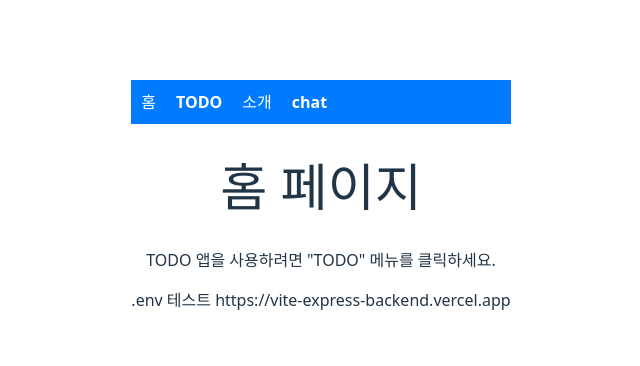
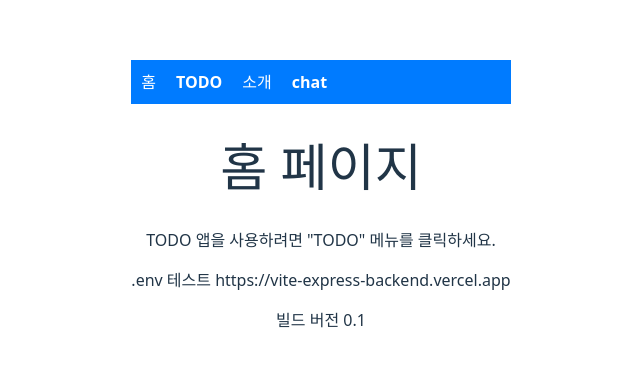
Before and after one commit to SooHwanIT/vite-express, a React (Vite) app in the folder frontend/: page / in a window 1280 px wide. Shown: the part 196-562 px from the top of the page, without its empty margins (319-959 px from the left). Built offline with nearby package versions, Linux system fonts and the light colour scheme; no server answers.

Commit message:
빌드버전 추가

```diff
--- a/frontend/src/pages/Home.jsx
+++ b/frontend/src/pages/Home.jsx
@@ -16,6 +16,7 @@ function Home() {
             <p>{`TODO 앱을 사용하려면 "TODO" 메뉴를 클릭하세요.`}</p>
             <p> .env 테스트 {import.meta.env.VITE_API_BASE_URL}</p>
             {message && <p>{message}</p>} {/* Express에서 받은 메시지 출력 */}
+            <p> 빌드 버전 0.1</p>
         </div>
     );
 }
```
